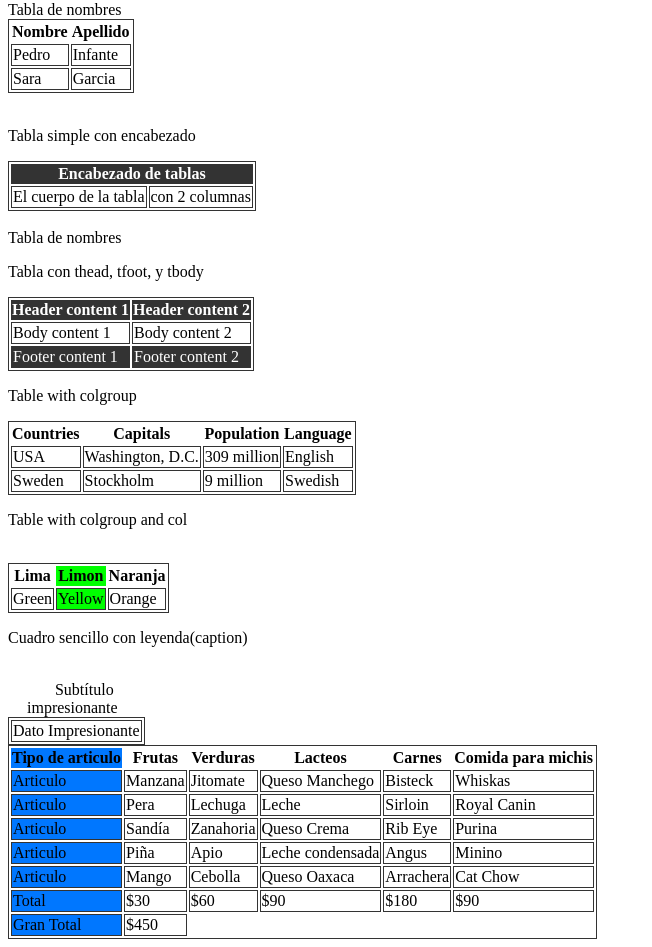
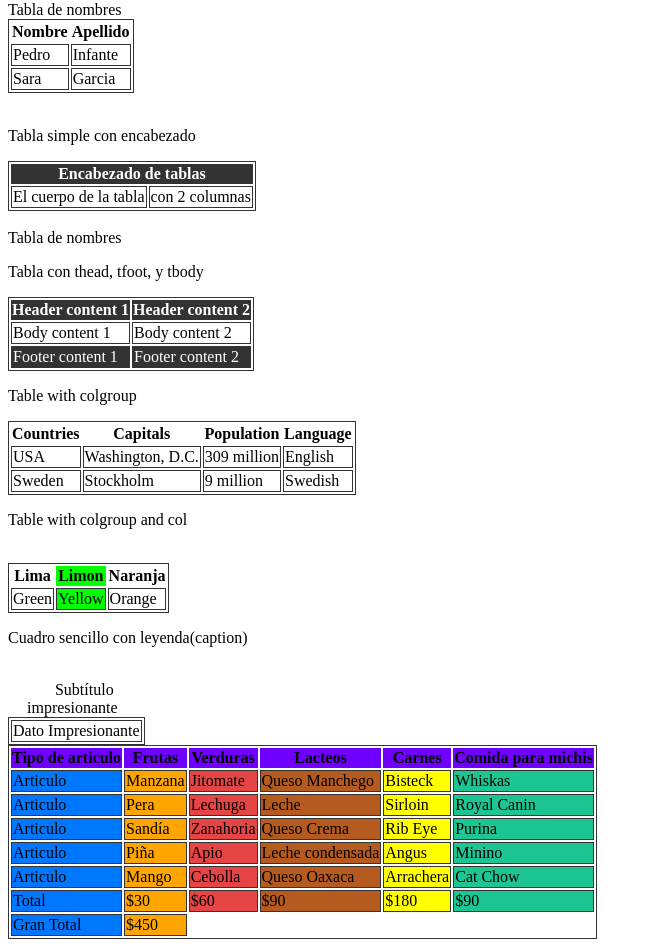
Before and after one commit to RaulMarLo/Cohorte23-Raul, a plain HTML site: page intro-web4/Tablas y Anclas.html in a window 1280 px wide. Shown: the part 79-1026 px from the top of the page, without its empty margins (0-652 px from the left). Drawn offline with Linux system fonts and the light colour scheme.

Commit message:
Formato añadido a tabla de intro web4 en el archivo Tablas y Anclas

```diff
--- a/intro-web4/Tablas y Anclas.html
+++ b/intro-web4/Tablas y Anclas.html
@@ -120,8 +120,14 @@
 <table>
     <colgroup>
         <col style="background-color: rgb(0, 119, 255);"/>
+        <col style="background-color: orange;"/>
+        <col style="background-color: rgb(230, 69, 69);"/>
+        <col style="background-color: rgb(182, 91, 31);"/>
+        <col style="background-color: yellow;"/>
+        <col style="background-color: rgb(29, 197, 147);"/>
+
     </colgroup>
-    <tr>
+    <tr style="background-color: rgb(111, 0, 255);">
         <th>Tipo de articulo</th>
         <th>Frutas</th>
         <th>Verduras</th>
```
